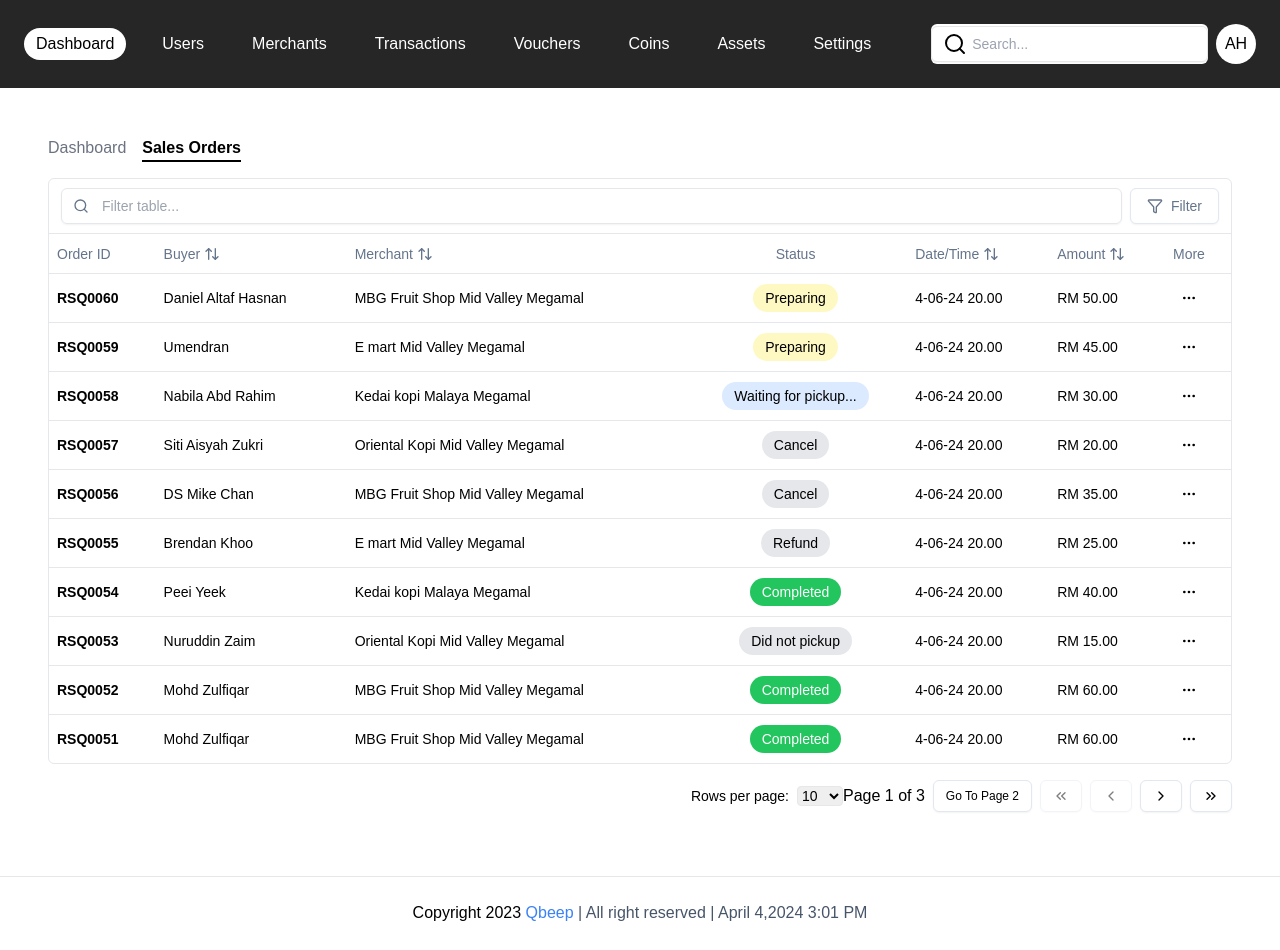
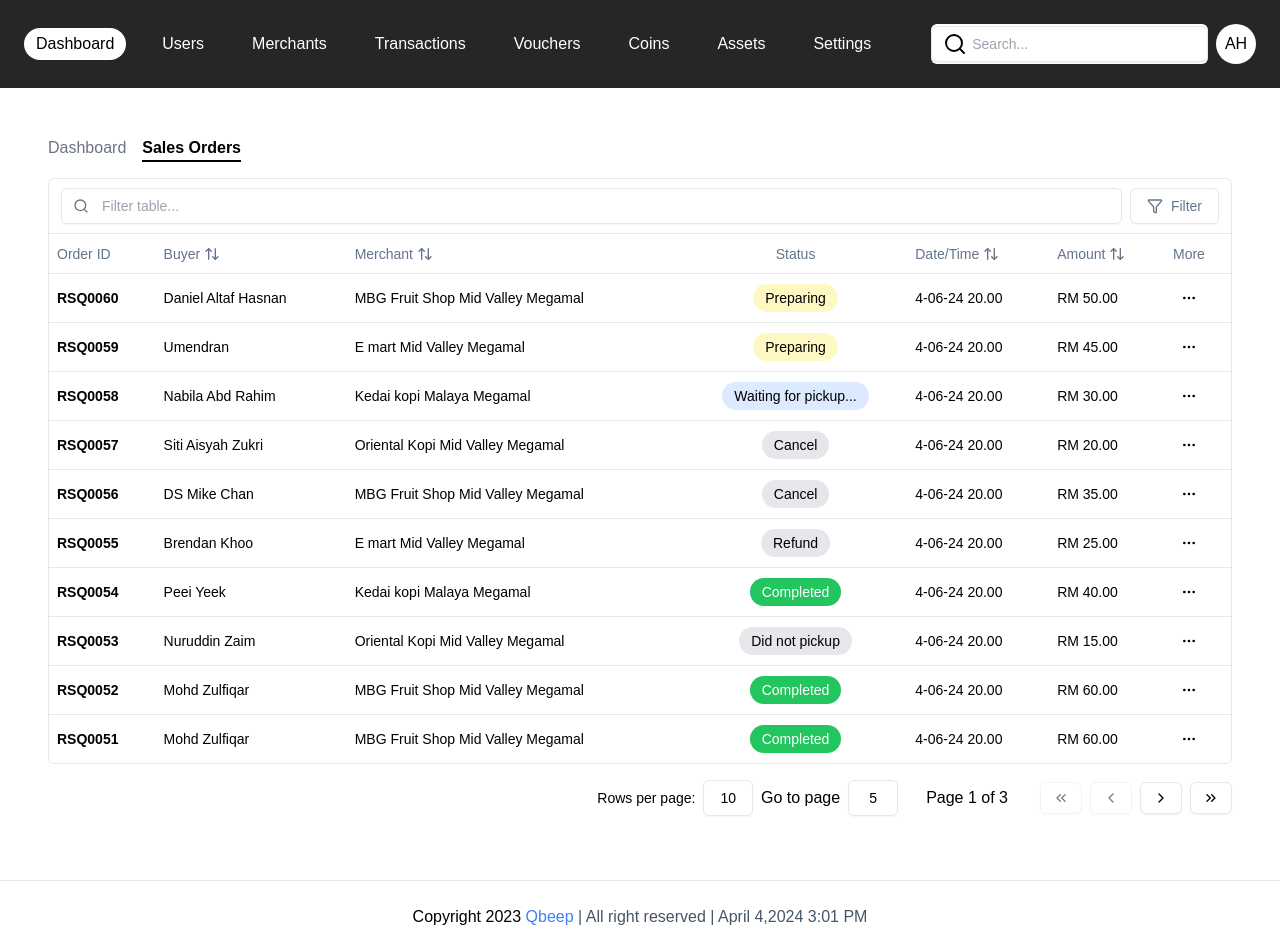
Before and after one commit to rulkimi/orders-dashboard, a Next.js app: page /orders in a window 1280 px wide. Shown: the top 950 px of the page. Built offline with nearby package versions, Linux system fonts and the light colour scheme; data requests are answered from the project's data file.

Commit message:
add rows per page and go to page

```diff
--- a/app/globals.css
+++ b/app/globals.css
@@ -23,3 +23,17 @@ body {
     --radius: 0.5rem;
   }
 }
+
+/* For Chrome, Edge, Safari */
+input[type="number"]::-webkit-inner-spin-button,
+input[type="number"]::-webkit-outer-spin-button {
+    -webkit-appearance: none;
+    margin: 0;
+}
+
+/* For Firefox *//* Using vendor prefixes for compatibility */
+input[type="number"] {
+  -webkit-appearance: none; /* Chrome, Safari, Edge */
+  -moz-appearance: textfield; /* Firefox */
+  appearance: none; /* Standard */
+}
--- a/app/orders/data-table.tsx
+++ b/app/orders/data-table.tsx
@@ -24,6 +24,9 @@ import {
   TableHeader,
   TableRow,
 } from "@/components/ui/table"
+
+import { Select, SelectItem, SelectTrigger, SelectValue, SelectContent } from '@/components/ui/select';
+
 
 import { Input } from "@/components/ui/input"
 
@@ -135,6 +138,7 @@ export function DataTable<TData extends BaseRow, TValue>({
   });
   const tableRef = useRef(null)
   let [tableHeight, setTableHeight] = useState(0)
+  const [goToPageValue, setGoToPageValue] = useState('5')
 
   useEffect(() => {
     if (!tableRef.current) return;
@@ -357,26 +361,50 @@ export function DataTable<TData extends BaseRow, TValue>({
           <label htmlFor="rowsPerPage" className="text-sm">
             Rows per page:
           </label>
-          <select
-            id="rowsPerPage"
-            className="text-sm border rounded"
-            value={table.getState().pagination.pageSize}
-            onChange={(e) => table.setPageSize(Number(e.target.value))}
-          >
-            {[10, 20, 30, 50, 100].map((pageSize) => (
-              <option key={pageSize} value={pageSize}>
-                {pageSize}
-              </option>
-            ))}
-          </select>
-          Page {table.getState().pagination.pageIndex + 1} of {Math.ceil(data.length / table.getState().pagination.pageSize)}
-          <Button
+          <DropdownMenu>
+            <DropdownMenuTrigger asChild>
+              <Button variant="outline">
+                {table.getState().pagination.pageSize}
+              </Button>
+            </DropdownMenuTrigger>
+            <DropdownMenuContent>
+              {[10, 20, 30, 50, 100].map((pageSize) => (
+                <DropdownMenuItem
+                  key={pageSize}
+                  onClick={() => table.setPageSize(Number(pageSize))}
+                >
+                  {pageSize}
+                </DropdownMenuItem>
+              ))}
+            </DropdownMenuContent>
+          </DropdownMenu>
+
+          {/* <Button
             variant="outline"
             size="sm"
             onClick={() => table.setPageIndex(1)}
           >
             Go To Page 2
-          </Button>
+          </Button> */}
+          <label>
+            Go to page
+            <Input
+              id="go-to-page"
+              type="number"
+              className="w-[50px] text-center inline-block ml-1"
+              value={goToPageValue}
+              onChange={(e) => setGoToPageValue(e.target.value)}
+              onKeyDown={(event) => {
+                if (event.key === "Enter") {
+                  if (Number(goToPageValue) > Math.ceil(data.length / table.getState().pagination.pageSize)) return;
+                  table.setPageIndex(Number(goToPageValue) - 1);
+                }
+              }}
+            />
+          </label>
+          <div className="px-6">
+            Page {table.getState().pagination.pageIndex + 1} of {Math.ceil(data.length / table.getState().pagination.pageSize)}
+          </div>
           <Button
             variant="outline"
             size="sm"
```
